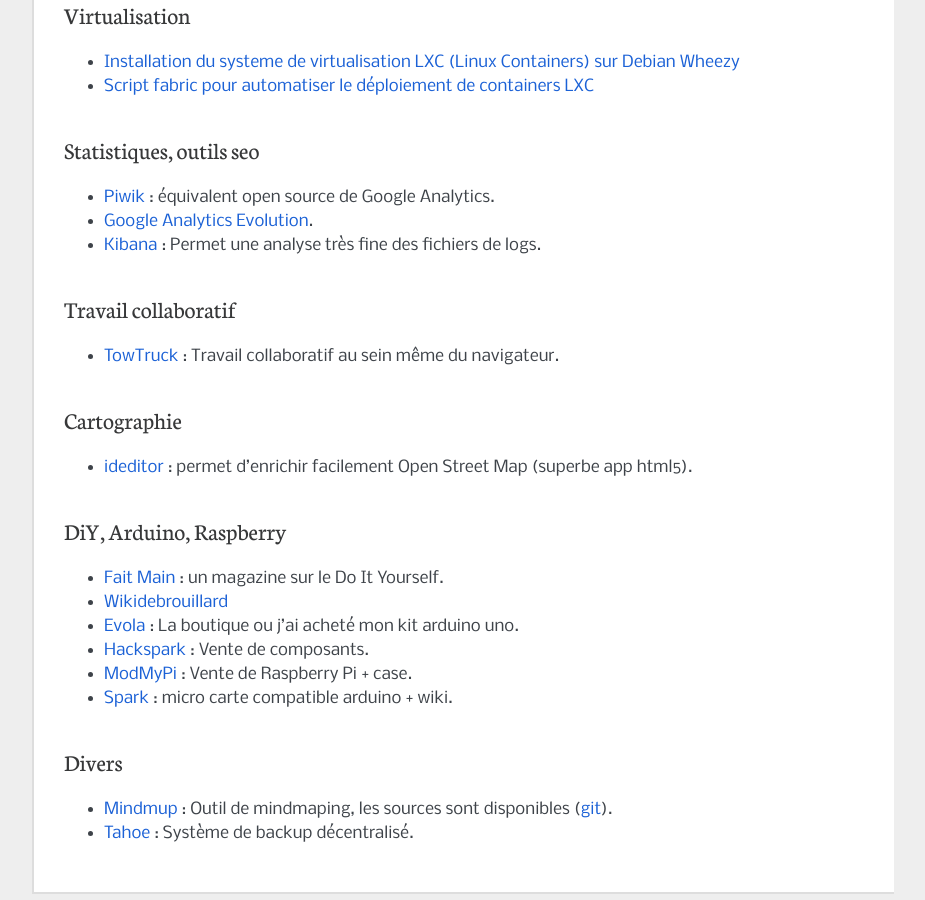
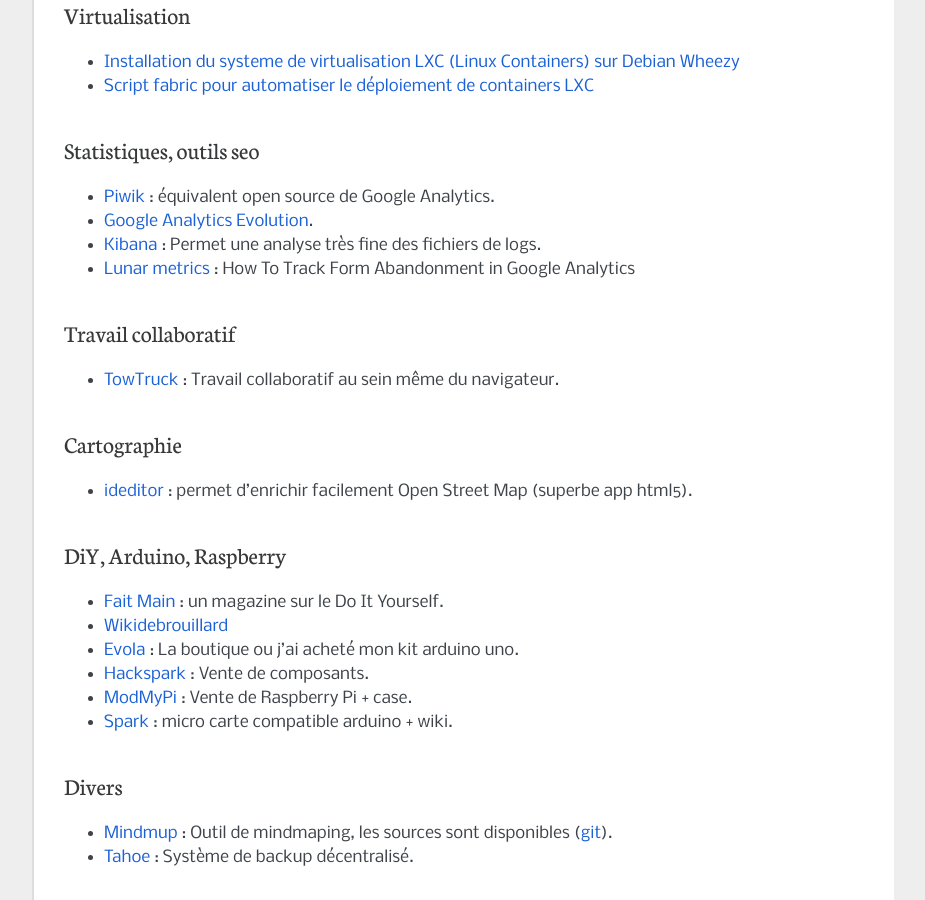
Before and after one commit to k3z/wiki, a Sphinx documentation site: the page built from source/resources.rst, in a window 1280 px wide and 900 px high, scrolled down 1270 px. Shown: the whole window, without its empty margins (198-1123 px from the left). Built offline with Sphinx 7.4.7, drawn with Linux system fonts in a browser that asks for light colours.

Commit message:
Update resources.rst

```diff
--- a/source/resources.rst
+++ b/source/resources.rst
@@ -65,7 +65,7 @@
 * `Piwik <http://fr.piwik.org/>`_ : équivalent open source de Google Analytics.
 * `Google Analytics Evolution <http://gaevolution.appspot.com/>`_.
 * `Kibana <http://kibana.org/>`_ : Permet une analyse très fine des fichiers de logs.
-
+* `Lunar metrics <http://www.lunametrics.com/blog/2012/11/13/track-form-abandonment-google-analytics/#utm_source=google&utm_medium=organic&utm_campaign=%28organic%29&utm_content=-slb&utm_term=%28not%20provided%29&ts=1374911257>`_ : How To Track Form Abandonment in Google Analytics
 
 Travail collaboratif
 --------------------
```
